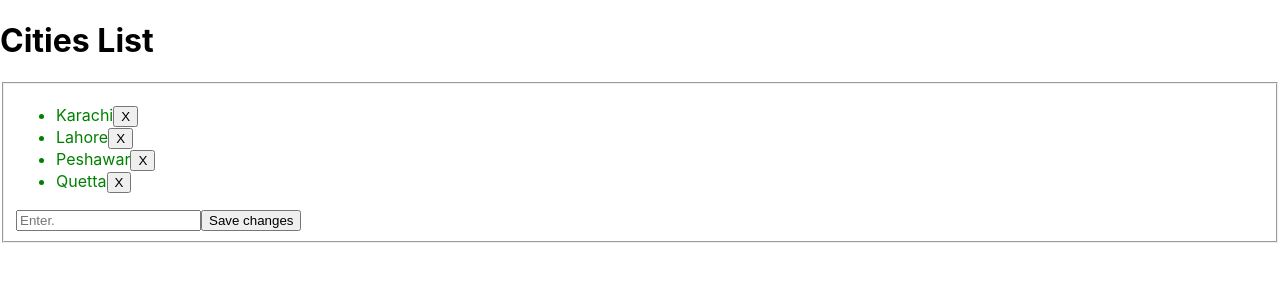
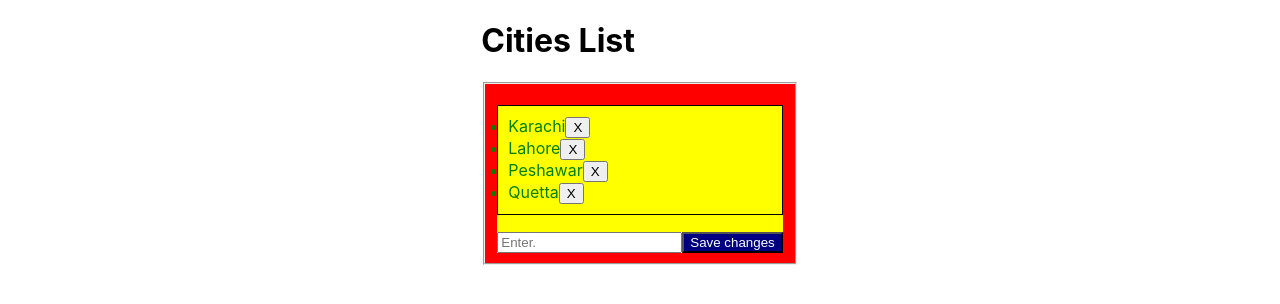
Before and after one commit to OmarMWarraich/React-4rm-scratch, a React (Create React App) app: page / in a window 1280 px wide. Shown: the top 304 px of the page. Built offline with nearby package versions, Linux system fonts and the light colour scheme.

Commit message:
inline-styling-react

```diff
--- a/src/App.js
+++ b/src/App.js
@@ -15,7 +15,7 @@ import './App.css';
 function ErrorMessage(props) {
   const { message } = props
 
-  return <span style={{ color: ' red '}}>{message}</span>
+  return <span style={{ color: 'red'}}>{message}</span>
 }
 
 
@@ -29,7 +29,7 @@ function ControlledInputBox (props) {
   )
 }
 function ButtonComponent (props) {
-  return (<button>Save changes</button>)
+  return (<button style={{ backgroundColor: 'navy', color:'white'}}>Save changes</button>)
 }
 class MyComponent extends React.Component {
   state = {
@@ -75,14 +75,21 @@ class MyComponent extends React.Component {
     const { cityArray, textBoxValue, noCityFlag } = this.state
 
     return (
-      <fieldset>
-      <form onSubmit={this.handleForm}>
-      <ul>
+      <fieldset style={{backgroundColor:'red'}}>
+      <form
+      onSubmit={this.handleForm}
+      style={{backgroundColor:'yellow'}}>
+      <ul style={{ border: '1px solid black', padding: '10px'}}>
       {cityArray.map(city => (
-        <li key={city}
+        <li
+          className="li-styling"
+          key={city}
           style={{ color: cityArray.length > 5 ? 'red' : 'green' }}>
           {city}
-          <button value={city} onClick={this.removeCity}>
+          <button
+            className="li-styling"
+            value={city}
+            onClick={this.removeCity}>
             X
             </button>
              </li>))}
@@ -104,11 +111,24 @@ function MyFunctionalComponent(props) {
   return <h1>{heading}</h1>
 }
 function App() {
+  const someCondition = true // try changing true with false
+
+  if(someCondition === true){
   return (
-    <div>
+    <div
+      style={{
+        display: 'grid',
+        justifyContent: 'center',
+        alignItems: 'center'
+      }}
+      >
       <MyFunctionalComponent heading='Cities List' />
       <MyComponent />
     </div>
   )
+} else {
+  return
+  <h1>Nothing to display</h1>
+}
 }
 export default App
```
